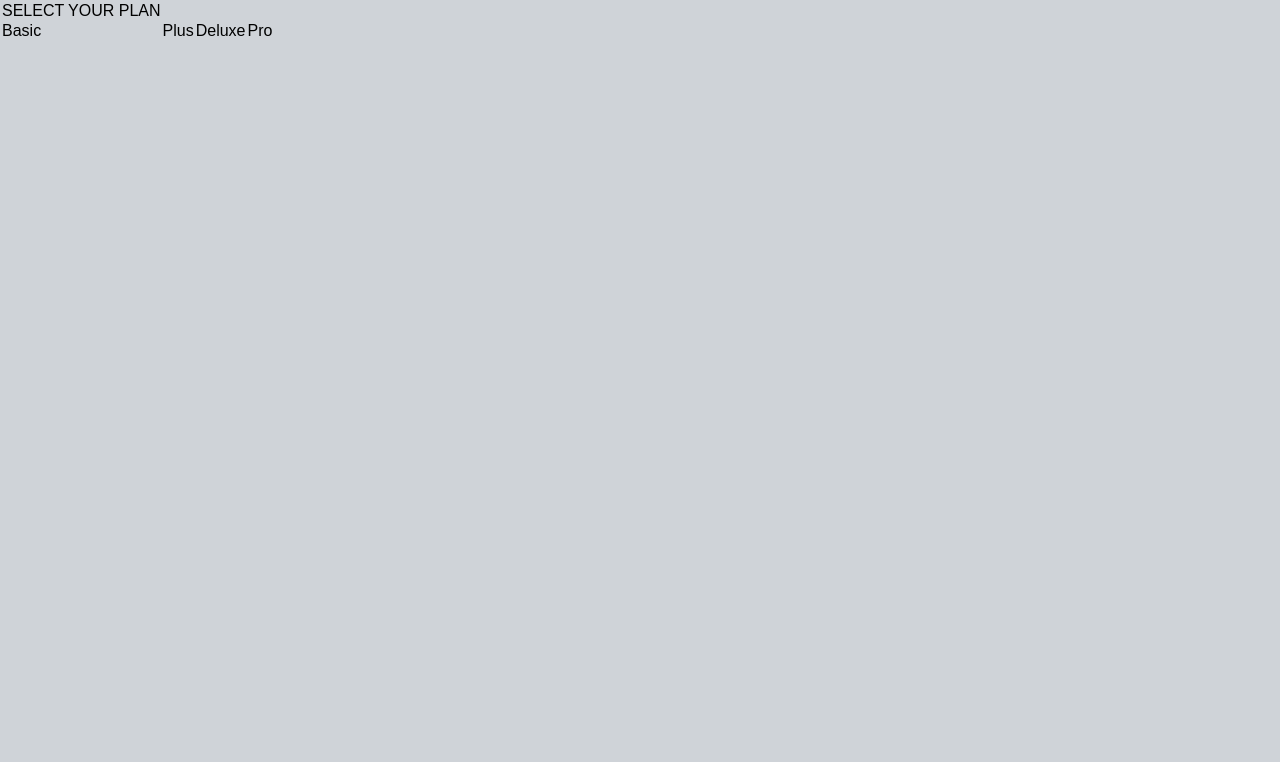
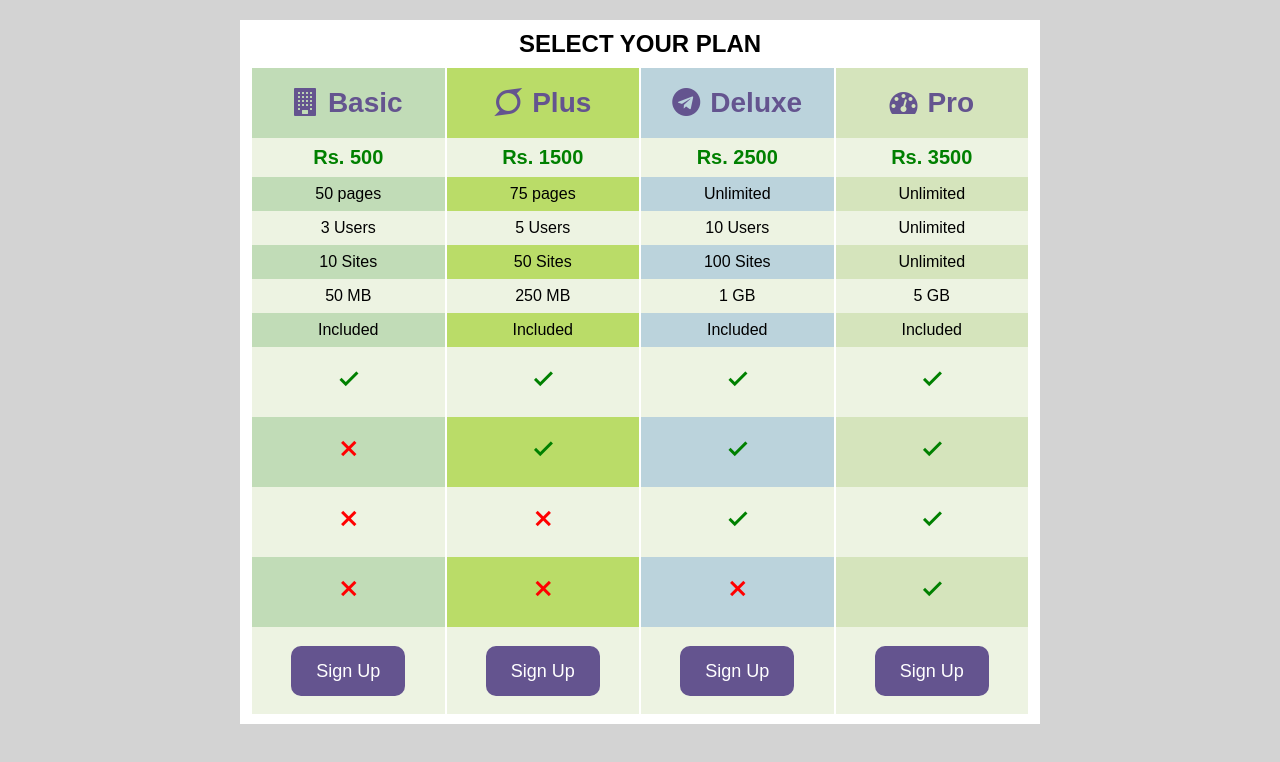
Before and after one commit to kshitijvarshne1/FullStack-1, a plain HTML site: page practical-13/index.html in a window 1280 px wide. Drawn offline with Linux system fonts and the light colour scheme.

Commit message:
final commit

```diff
--- a/practical-13/index.html
+++ b/practical-13/index.html
@@ -5,21 +5,105 @@
     <meta http-equiv="X-UA-Compatible" content="IE=edge" />
     <meta name="viewport" content="width=device-width, initial-scale=1.0" />
     <title>Practical-13</title>
+    <link
+      href="https://fonts.googleapis.com/icon?family=Material+Icons"
+      rel="stylesheet"
+    />
+    <link
+      rel="stylesheet"
+      href="https://stackpath.bootstrapcdn.com/font-awesome/4.7.0/css/font-awesome.min.css"
+      integrity="sha384-wvfXpqpZZVQGK6TAh5PVlGOfQNHSoD2xbE+QkPxCAFlNEevoEH3Sl0sibVcOQVnN"
+      crossorigin="anonymous"
+    />
     <link rel="stylesheet" href="./style.css" />
   </head>
   <body>
-    <table>
+    <div class="wrapper">
+      <h2>Select Your Plan</h2>
+      <table class="custom-table">
+        <colgroup class="basic"></colgroup>
+        <colgroup class="plus"></colgroup>
+        <colgroup class="deluxe"></colgroup>
+        <colgroup class="pro"></colgroup>
         <thead>
           <tr>
-          <td>SELECT YOUR PLAN</td>
+            <th><i class="fa fa-building"></i>Basic</th>
+            <th><i class="fa fa-superpowers"></i>Plus</th>
+            <th><i class="fa fa-telegram"></i>Deluxe</th>
+            <th><i class="fa fa-tachometer"></i>Pro</th>
+          </tr>
+        </thead>
+        <tbody>
+          <tr>
+            <td>Rs. 500</td>
+            <td>Rs. 1500</td>
+            <td>Rs. 2500</td>
+            <td>Rs. 3500</td>
           </tr>
           <tr>
-          <td>Basic</td>
-          <td>Plus</td>
-          <td>Deluxe</td>
-          <td>Pro</td>
+            <td>50 pages</td>
+            <td>75 pages</td>
+            <td>Unlimited</td>
+            <td>Unlimited</td>
           </tr>
-      </thead>
+          <tr>
+            <td>3 Users</td>
+            <td>5 Users</td>
+            <td>10 Users</td>
+            <td>Unlimited</td>
+          </tr>
+          <tr>
+            <td>10 Sites</td>
+            <td>50 Sites</td>
+            <td>100 Sites</td>
+            <td>Unlimited</td>
+          </tr>
+          <tr>
+            <td>50 MB</td>
+            <td>250 MB</td>
+            <td>1 GB</td>
+            <td>5 GB</td>
+          </tr>
+          <tr>
+            <td>Included</td>
+            <td>Included</td>
+            <td>Included</td>
+            <td>Included</td>
+          </tr>
+          <tr>
+            <th><span class="material-icons" id="green">done</span></th>
+            <th><span class="material-icons" id="green">done</span></th>
+            <th><span class="material-icons" id="green">done</span></th>
+            <th><span class="material-icons" id="green">done</span></th>
+          </tr>
+          <tr>
+            <th><span class="material-icons" id="red">clear</span></th>
+            <th><span class="material-icons" id="green">done</span></th>
+            <th><span class="material-icons" id="green">done</span></th>
+            <th><span class="material-icons" id="green">done</span></th>
+          </tr>
+          <tr>
+            <th><span class="material-icons" id="red">clear</span></th>
+            <th><span class="material-icons" id="red">clear</span></th>
+            <th><span class="material-icons" id="green">done</span></th>
+            <th><span class="material-icons" id="green">done</span></th>
+          </tr>
+          <tr>
+            <th><span class="material-icons" id="red">clear</span></th>
+            <th><span class="material-icons" id="red">clear</span></th>
+            <th><span class="material-icons" id="red">clear</span></th>
+            <th><span class="material-icons" id="green">done</span></th>
+          </tr>
+        </tbody>
+        <tfoot>
+          <tr>
+            <td><a href="#">Sign Up</a></td>
+            <td><a href="#">Sign Up</a></td>
+            <td><a href="#">Sign Up</a></td>
+            <td><a href="#">Sign Up</a></td>
+          </tr>
+        </tfoot>
       </table>
+    </div>
   </body>
 </html>
--- a/practical-13/style.css
+++ b/practical-13/style.css
@@ -1,9 +1,114 @@
 * {
+  padding: 0;
   margin: 0;
-  padding: 0;
+  box-sizing: border-box;
   font-family: Arial, Helvetica, sans-serif;
 }
 
 body {
-  background-color: rgb(207, 211, 216);
+  min-width: 100%;
+  background-color: lightgrey;
 }
+
+.wrapper {
+  width: 800px;
+  background-color: #fff;
+  padding: 10px;
+  margin: 20px auto;
+}
+
+.custom-table {
+  width: 100%;
+  margin: 0 auto;
+  border-collapse: collapse;
+}
+
+.basic {
+  background-color: #c1dcb7;
+}
+
+.plus {
+  background-color: #badc68;
+}
+
+.deluxe {
+  background-color: #bbd3dc;
+}
+
+.pro {
+  background-color: #d5e4bc;
+}
+
+.custom-table td,
+.custom-table th {
+  width: 150px;
+  padding: 8px 5px;
+  text-align: center;
+  border-left: 2px solid white;
+  border-right: 2px solid white;
+}
+
+.custom-table th {
+  height: 70px;
+  color: #64548f;
+  font-size: 28px;
+}
+
+thead tr th i {
+  color: #64548f;
+  font-size: 28px;
+  margin-right: 10px;
+}
+
+tbody tr th i {
+  font-size: 30px;
+}
+
+.fa-times {
+  color: red;
+}
+
+#red {
+  color: red;
+  font-weight: bold;
+}
+
+#green {
+  color: green;
+  font-weight: bold;
+}
+
+tbody tr:nth-child(odd),
+tfoot tr:nth-child(odd) {
+  background-color: #edf3e2;
+}
+
+tfoot tr {
+  line-height: 70px;
+}
+
+a {
+  text-decoration: none;
+  background-color: #64548f;
+  padding: 15px 25px;
+  color: white;
+  border-radius: 10px;
+  font-size: 18px;
+  vertical-align: middle;
+}
+
+a:hover {
+  background-color: red;
+}
+
+h2 {
+  text-align: center;
+  text-transform: uppercase;
+  margin-bottom: 10px;
+}
+
+tbody tr:first-child td {
+  font-size: 20px;
+  color: green;
+  font-weight: bold;
+}
```
Lines whose indentation alone changed are shown as unchanged.
